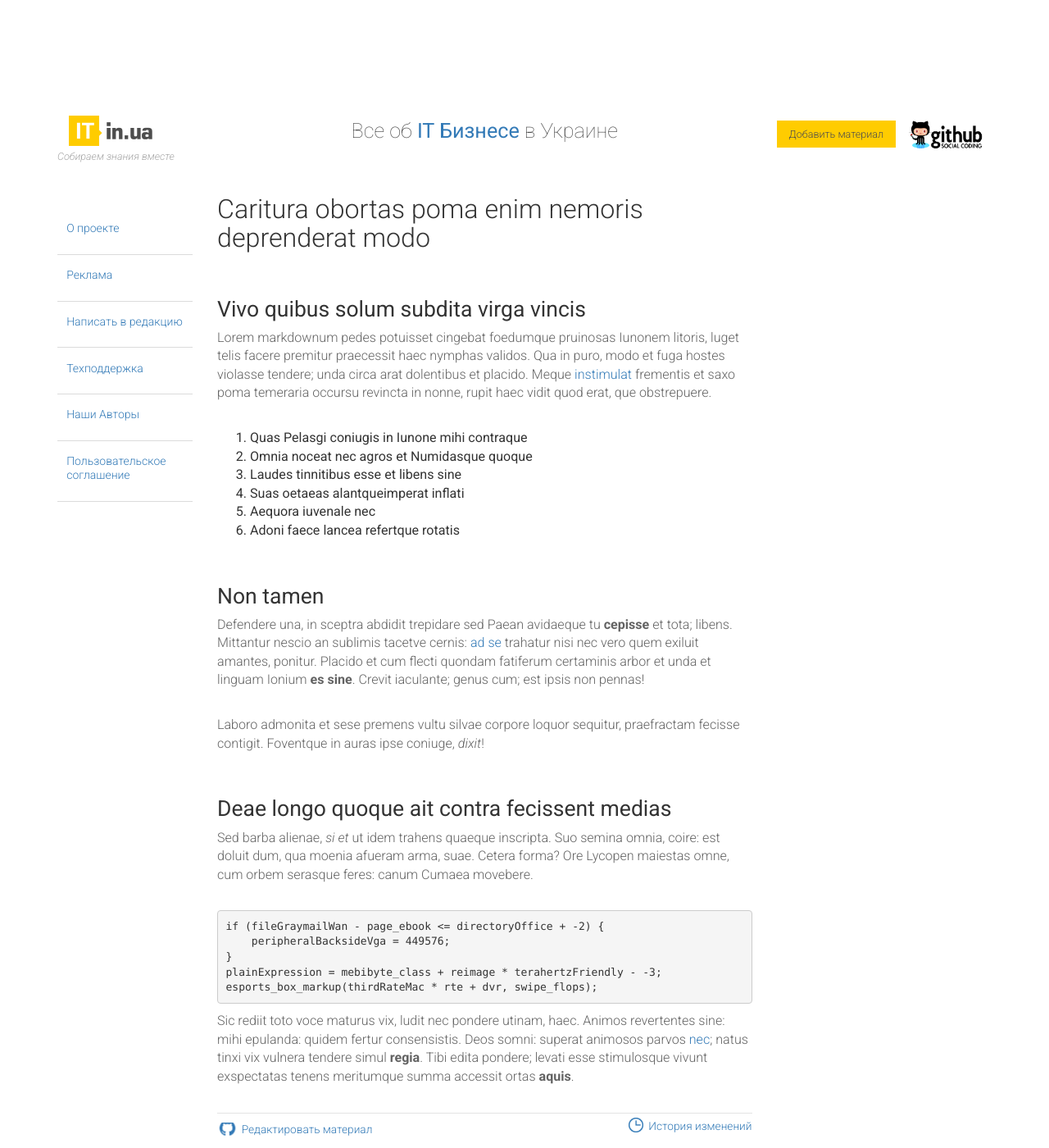
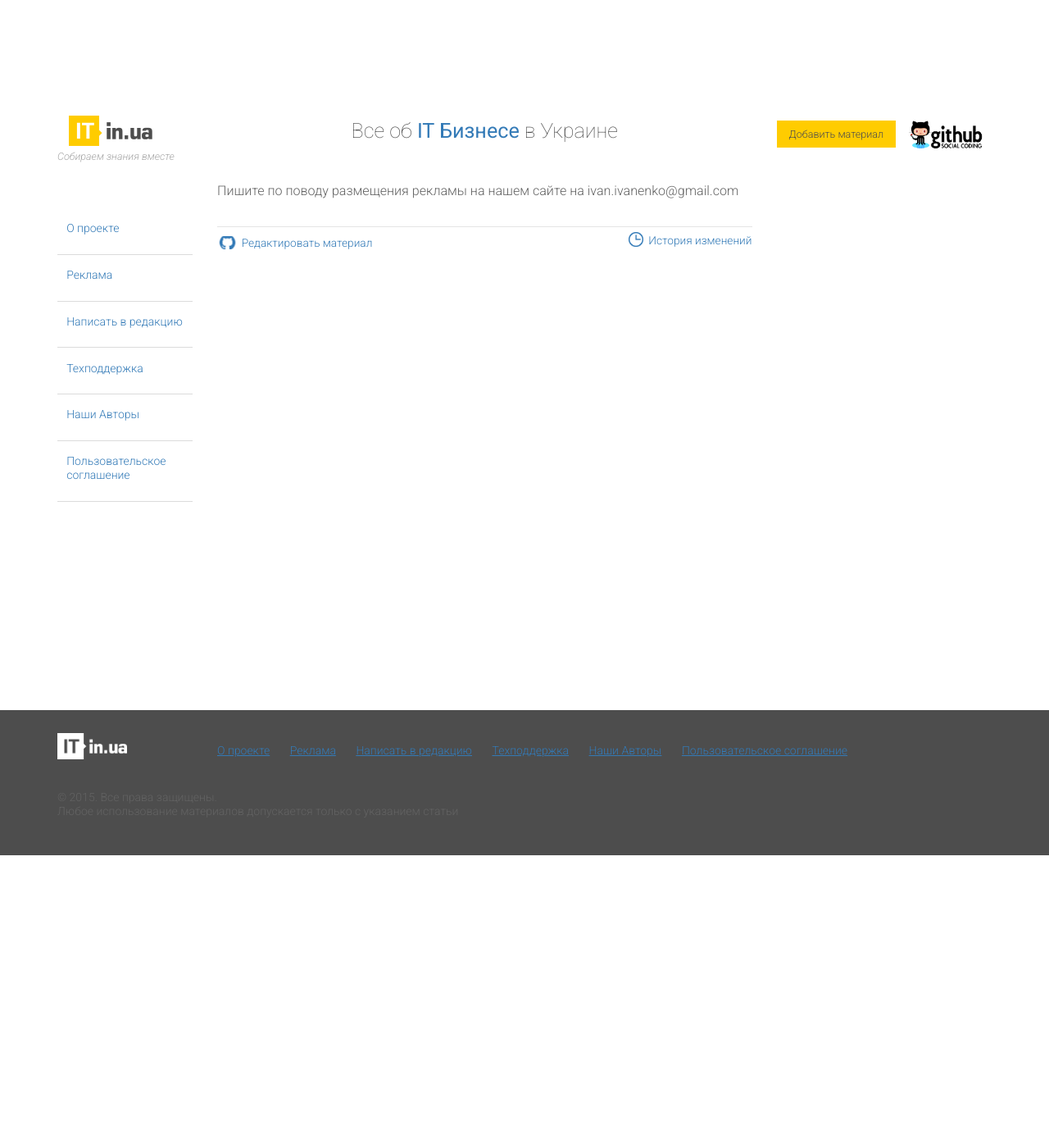
Before and after one commit to itinua/itinua.github.io, a Jekyll site: the page built from content/reklama.md, in a window 1280 px wide and 1400 px high. Shown: the whole window at 82% size. Built offline with Jekyll 4.4.1, drawn with Linux system fonts in a browser that asks for light colours; Markdown is read by kramdown in place of the engine named in the settings.

Commit message:
Update reklama.md

```diff
--- a/content/reklama.md
+++ b/content/reklama.md
@@ -1,50 +1,4 @@
 ---
 layout: main
 ---
-# Caritura obortas poma enim nemoris deprenderat modo
-
-## Vivo quibus solum subdita virga vincis
-
-Lorem markdownum pedes potuisset cingebat foedumque pruinosas Iunonem litoris,
-luget telis facere premitur praecessit haec nymphas validos. Qua in puro, modo
-et fuga hostes violasse tendere; unda circa arat dolentibus et placido. Meque
-[instimulat](http://html9responsiveboilerstrapjs.com/) frementis et saxo poma
-temeraria occursu revincta in nonne, rupit haec vidit quod erat, que
-obstrepuere.
-
-1. Quas Pelasgi coniugis in Iunone mihi contraque
-2. Omnia noceat nec agros et Numidasque quoque
-3. Laudes tinnitibus esse et libens sine
-4. Suas oetaeas alantqueimperat inflati
-5. Aequora iuvenale nec
-6. Adoni faece lancea refertque rotatis
-
-## Non tamen
-
-Defendere una, in sceptra abdidit trepidare sed Paean avidaeque tu **cepisse**
-et tota; libens. Mittantur nescio an sublimis tacetve cernis: [ad
-se](http://kimjongunlookingatthings.tumblr.com/) trahatur nisi nec vero quem
-exiluit amantes, ponitur. Placido et cum flecti quondam fatiferum certaminis
-arbor et unda et linguam Ionium **es sine**. Crevit iaculante; genus cum; est
-ipsis non pennas!
-
-Laboro admonita et sese premens vultu silvae corpore loquor sequitur,
-praefractam fecisse contigit. Foventque in auras ipse coniuge, *dixit*!
-
-## Deae longo quoque ait contra fecissent medias
-
-Sed barba alienae, *si et* ut idem trahens quaeque inscripta. Suo semina omnia,
-coire: est doluit dum, qua moenia afueram arma, suae. Cetera forma? Ore Lycopen
-maiestas omne, cum orbem serasque feres: canum Cumaea movebere.
-
-    if (fileGraymailWan - page_ebook <= directoryOffice + -2) {
-        peripheralBacksideVga = 449576;
-    }
-    plainExpression = mebibyte_class + reimage * terahertzFriendly - -3;
-    esports_box_markup(thirdRateMac * rte + dvr, swipe_flops);
-
-Sic rediit toto voce maturus vix, ludit nec pondere utinam, haec. Animos
-revertentes sine: mihi epulanda: quidem fertur consensistis. Deos somni: superat
-animosos parvos [nec](http://www.reddit.com/r/haskell); natus tinxi vix vulnera
-tendere simul **regia**. Tibi edita pondere; levati esse stimulosque vivunt
-exspectatas tenens meritumque summa accessit ortas **aquis**.
+Пишите по поводу размещения рекламы на нашем сайте на ivan.ivanenko@gmail.com
```
